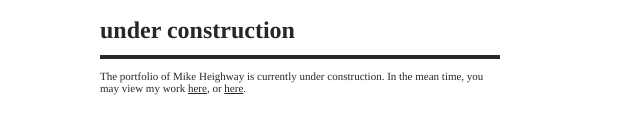
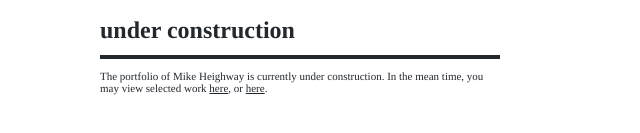
Before and after one commit to MikeHeighway/portfolio-site-2016, a plain HTML site: page index.html in a window 1280 px wide. Shown: the part 283-416 px from the top of the page, 0-640 px from the left. Drawn offline with Linux system fonts and the light colour scheme; a small style sheet from the web is missing.

Commit message:
Copy Update
View “selected” work.

```diff
--- a/index.html
+++ b/index.html
@@ -13,7 +13,7 @@
 	<section id="main" class="mrgn-no pad-big-top-30 pad-med-lft-10 pad-med-rgt-10 m-mrgn-no m-pad-big-top-60 m-pad-med-lft-5 m-pad-med-rgt-5">
 		<h1 class="c-blk txt-lft pad-sml-bot-1 mrgn-no m-pad-sml-bot-1 m-mrgn-no">under construction</h1>
 		<hr class="c-bg-blk hr-thk mrgn-no m-hr-thk m-mrgn-no">
-		<p class="c-blk">The portfolio of Mike Heighway is currently under construction. In the mean time, you may view my work <a href="http://www.weareobsidian.com" target="new">here</a>, or <a href="https://www.behance.net/mikeheighway" target="new">here</a>.</p>
+		<p class="c-blk">The portfolio of Mike Heighway is currently under construction. In the mean time, you may view selected work <a href="http://www.weareobsidian.com" target="new">here</a>, or <a href="https://www.behance.net/mikeheighway" target="new">here</a>.</p>
 	</section>
 
 </body>
```
